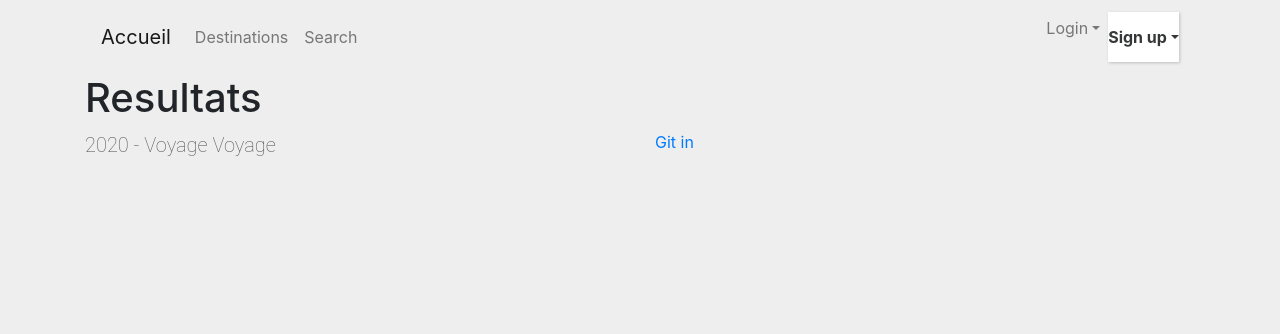
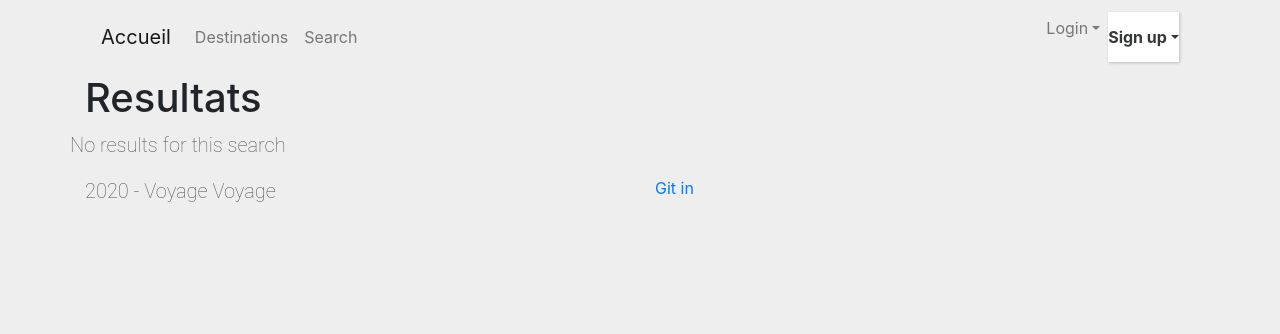
Before and after one commit to IssaDia/blog-voyage-symfony, a Symfony app: template templates/search/results.html.twig in a window 1280 px wide. Shown: the top 334 px of the page. Run offline with Twig, Linux system fonts and the light colour scheme; the template is opened without the code that fills it, so the values that code supplies are empty; style sheets or scripts are compiled from the project's sources; some libraries are stand-ins or nearby versions; some web fonts are replaced.

Commit message:
SearchBar Working

```diff
--- a/src/Controller/BlogController.php
+++ b/src/Controller/BlogController.php
@@ -152,7 +152,7 @@ class BlogController extends AbstractController
    * @Route("/blog/article/{id}", name="blog_show")
    */
 
-  public function show($id, Article $article = null, Request $request, ObjectManager $manager,  Comment $comment)
+  public function show($id, Article $article = null, Request $request, ObjectManager $manager)
   {
 
     ///display article by ID
--- a/src/Repository/ArticleRepository.php
+++ b/src/Repository/ArticleRepository.php
@@ -29,7 +29,6 @@ class ArticleRepository extends ServiceEntityRepository
     }
 
 
-
     /*
     public function findOneBySomeField($value): ?Article
     {
--- a/templates/blog/navbar.html.twig
+++ b/templates/blog/navbar.html.twig
@@ -15,7 +15,7 @@
 					</a>
 				</li>
 				<li class="nav-item">
-					<a class="nav-link" href="{{path('search')}}">Search<span class="sr-only"></span>
+					<a class="nav-link" href="{{path('search')}}">Search<span class="sr-only"><i class="fa fa-search"></i></span>
 					</a>
 				</li>
 				{% if app.user %}
--- a/templates/search/results.html.twig
+++ b/templates/search/results.html.twig
@@ -10,12 +10,15 @@
 
 		<h1><span>Resultats</span></h1>
 		<div class="row">
+
+		{% if results|length >0 %}
+
 			{% for result in results %}
 
 				<div class="container mt-5">
 					<div class="row">
 						<div class="col-12">
-							<result class="blog-card">
+							<article class="blog-card">
 								<div class="blog-card__background">
 									<div class="card__background--wrapper">
 										<div class="card__background--main" style="background-image: url('{{asset('build/images/')}}{{result.image}}');">
@@ -47,7 +50,7 @@
 									<a href="{{path('blog_show', {'id':result.id})}}" class="btn btn--with-icon">
 										<i class="btn-icon fa fa-long-arrow-right"></i>READ MORE</a>
 								</div>
-							</result>
+							</artoicle>
 						</div>
 					</div>
 				</div>
@@ -58,6 +61,11 @@
 
 
 		{% endfor %}
+
+		{% else %}
+			<p>No results for this search </p>
+
+		{% endif %}
 	</div>
 	{{ include('/blog/footer.html.twig') }}
 {% endblock %}
```
Also changed, not shown: src/Controller/SearchController.php (+9 -23 lines), templates/search/search.html.twig (+6 -6 lines).
